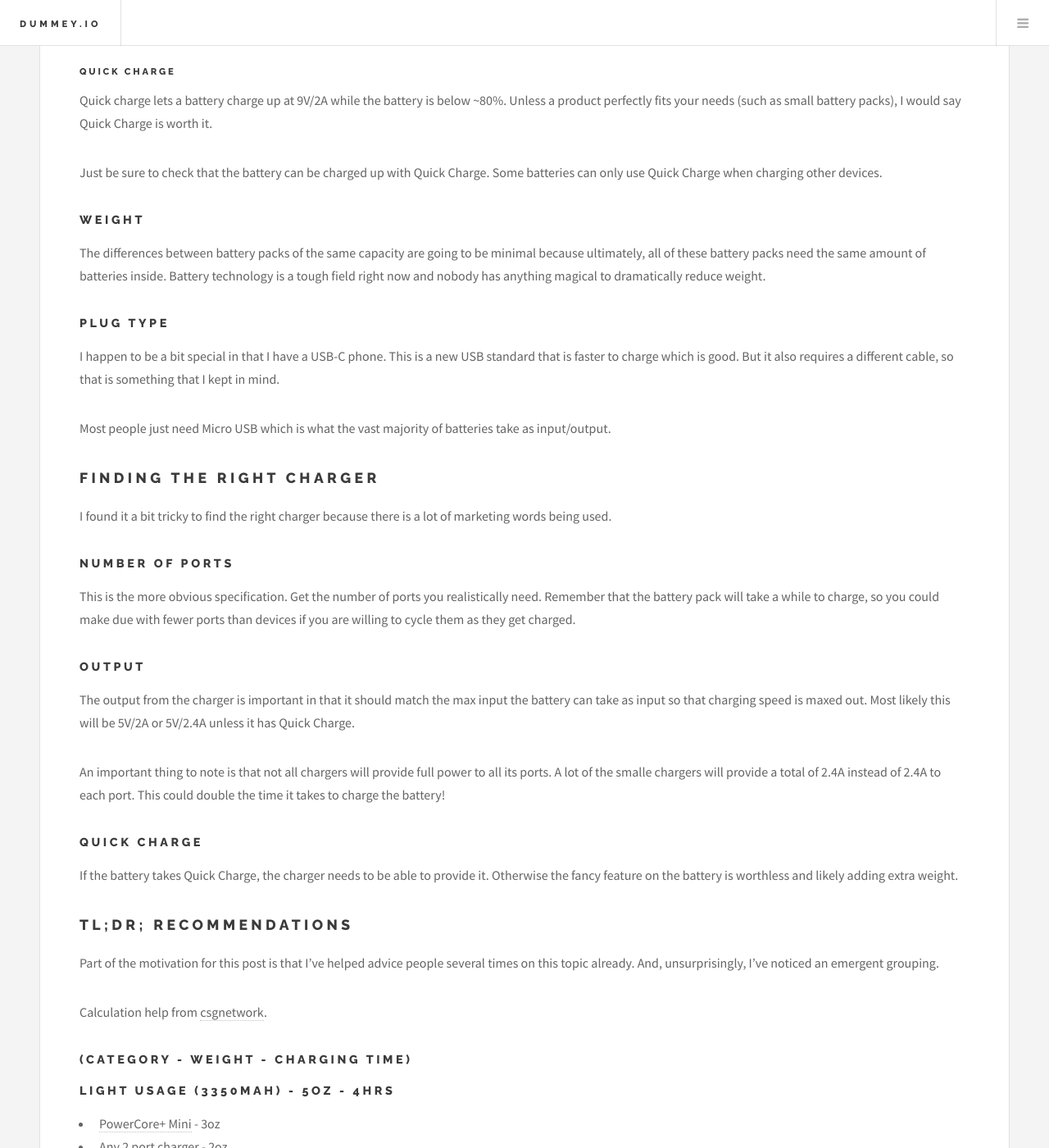
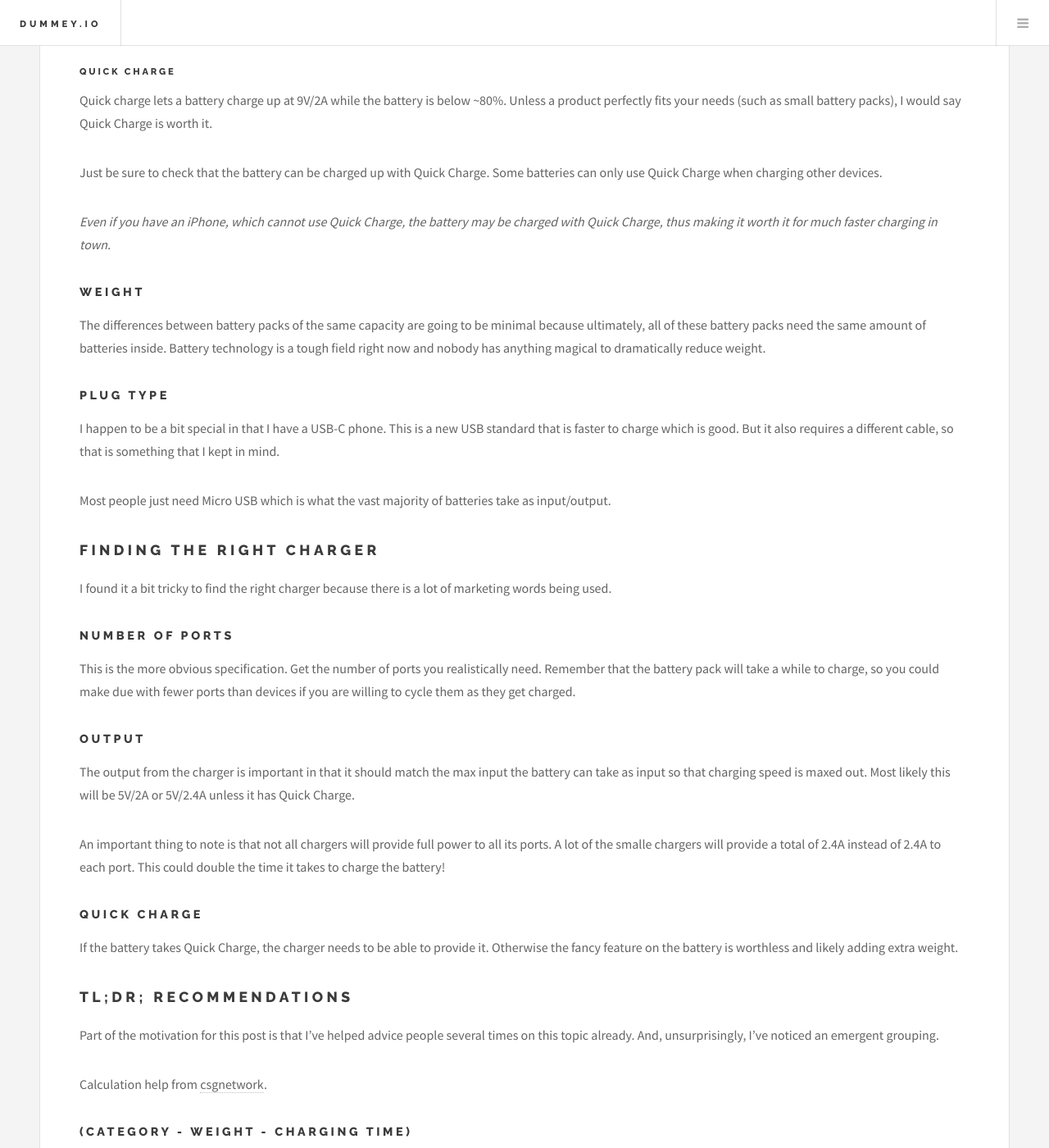
Before and after one commit to dummey/dummey.github.io, a Jekyll site: the page built from _posts/2016-03-16-powering-the-connected-hiker.md, in a window 1280 px wide and 1400 px high, scrolled down 2206 px. Shown: the whole window at 82% size. Built offline with Jekyll 4.4.1, drawn with Linux system fonts in a browser that asks for light colours; some of the changed lines change nothing that is shown; some of the changed text lies outside the part shown.

Commit message:
iphoneblurb, recommendation typo.

```diff
--- a/_posts/2016-03-16-powering-the-connected-hiker.md
+++ b/_posts/2016-03-16-powering-the-connected-hiker.md
@@ -63,6 +63,8 @@ Quick charge lets a battery charge up at 9V/2A while the battery is below ~80%.
 
 Just be sure to check that the battery can be charged up with Quick Charge. Some batteries can only use Quick Charge when charging other devices.
 
+*Even if you have an iPhone, which cannot use Quick Charge, the battery may be charged with Quick Charge, thus making it worth it for much faster charging in town.*
+
 ### Weight
 The differences between battery packs of the same capacity are going to be minimal because ultimately, all of these battery packs need the same amount of batteries inside. Battery technology is a tough field right now and nobody has anything magical to dramatically reduce weight.
 
@@ -103,7 +105,7 @@ Calculation help from [csgnetwork](http://www.csgnetwork.com/batterychgcalc.html
 - [RAVPower 6700 Battery](http://www.amazon.com/Portable-RAVPower-External-Technology-Smartphones/dp/B00Y2PX4U2) - 4.8oz
 - [iClever 2 Port Charger](http://www.amazon.com/iClever-BoostCube-Technology-Blackberry-Bluetooth/dp/B00QTE09SY) - 2.9oz
 
-### Heavy Usage (1000mAh) - 13.1oz - 3hrs - Recomended
+### Heavy Usage (10000mAh) - 13.1oz - 3hrs - Recomended
 
 - [PowerCore+ 10050](http://www.amazon.com/dp/B013HSQXZC) - 8.3oz
 - [PowerPort+ 3](http://www.amazon.com/dp/B017JSZKGY) - 4.8
```
